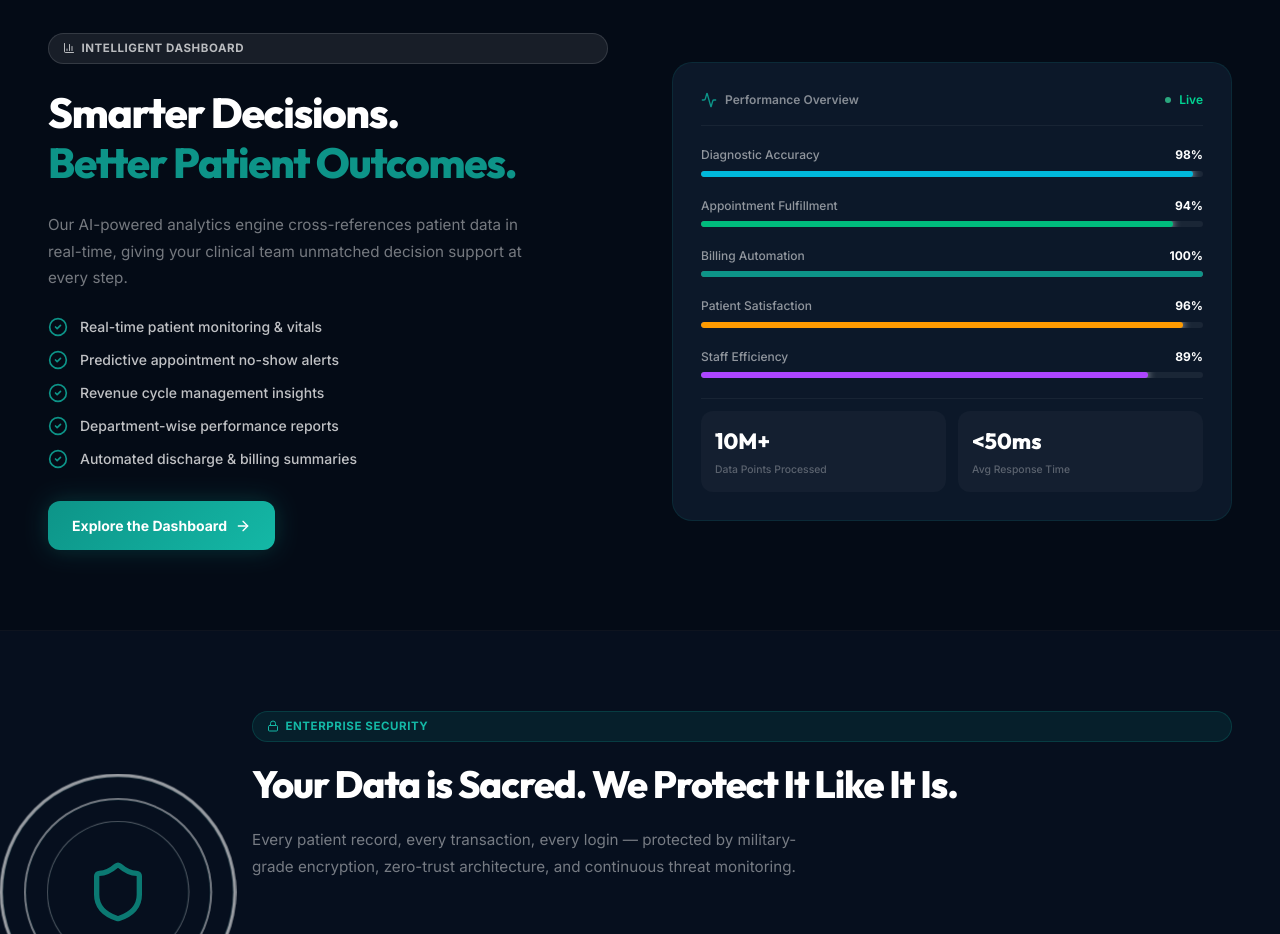
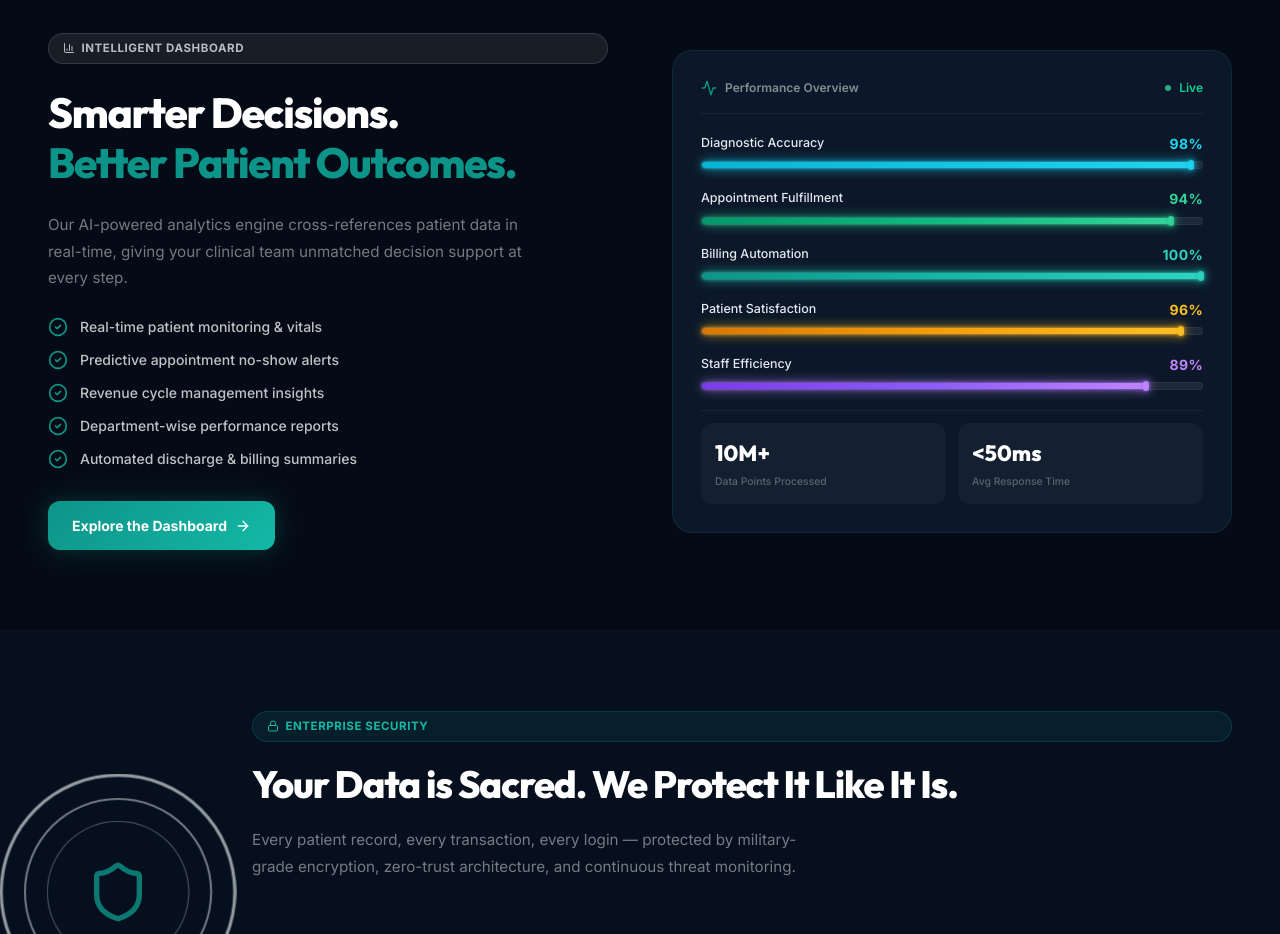
Before and after one commit to ksingla1885/OrvantaHealth, a React (Vite) app in the folder frontend/: page / in a window 1280 px wide. Shown: the part 2360-3294 px from the top of the page. Built offline with nearby package versions, Linux system fonts and the light colour scheme; the HTML template or start-up script is replaced by a standard one.

Commit message:
Add color gradient to Performance overview

```diff
--- a/frontend/src/index.css
+++ b/frontend/src/index.css
@@ -1045,19 +1045,31 @@ input[type="number"] {
   background: #34d399; border-radius: 50%;
   animation: pulse 2s infinite; margin-left: auto;
 }
-.showcase-bar-item { display: flex; flex-direction: column; gap: 0.4rem; }
+.showcase-bar-item { display: flex; flex-direction: column; gap: 0.45rem; }
 .showcase-bar-label {
   display: flex; justify-content: space-between;
-  font-size: 0.75rem; color: rgba(255,255,255,0.55); font-weight: 500;
+  font-size: 0.78rem; color: rgba(255,255,255,0.7); font-weight: 600;
 }
 .showcase-bar-track {
-  height: 6px; background: rgba(255,255,255,0.06);
-  border-radius: 100px; overflow: hidden;
+  height: 8px; background: rgba(255, 255, 255, 0.07);
+  border: 1px solid rgba(255, 255, 255, 0.05);
+  border-radius: 100px; overflow: visible;
+  position: relative;
 }
 .showcase-bar-fill {
   height: 100%; border-radius: 100px;
-  transition: width 1s ease;
-  box-shadow: 0 0 8px currentColor;
+  transition: width 1.2s cubic-bezier(0.4, 0, 0.2, 1);
+  position: relative;
+}
+.showcase-bar-head {
+  position: absolute;
+  right: -2px;
+  top: 50%;
+  transform: translateY(-50%);
+  width: 6px;
+  height: 10px;
+  border-radius: 100px;
+  opacity: 0.95;
 }
 .showcase-panel-stats {
   display: grid; grid-template-columns: 1fr 1fr;
--- a/frontend/src/pages/Landing.jsx
+++ b/frontend/src/pages/Landing.jsx
@@ -247,12 +247,16 @@ const Landing = () => {
 
                 // Animate bars on scroll
                 showcaseRef.current.querySelectorAll('.showcase-bar-fill').forEach((bar) => {
-                    const w = bar.style.width;
-                    bar.style.width = '0%';
-                    gsap.to(bar, {
-                        width: w, duration: 1.4, ease: 'power3.out',
-                        scrollTrigger: { trigger: bar, start: 'top 90%' }
-                    });
+                    const targetVal = bar.getAttribute('data-val') || '100';
+                    gsap.fromTo(bar,
+                        { width: '0%' },
+                        {
+                            width: `${targetVal}%`,
+                            duration: 1.2,
+                            ease: 'power3.out',
+                            scrollTrigger: { trigger: bar, start: 'top 95%', once: true }
+                        }
+                    );
                 });
             }
 
@@ -597,19 +601,29 @@ const Landing = () => {
                                 <span className="text-xs text-emerald-400">Live</span>
                             </div>
                             {[
-                                { label: 'Diagnostic Accuracy', val: 98, color: 'bg-cyan-500' },
-                                { label: 'Appointment Fulfillment', val: 94, color: 'bg-emerald-500' },
-                                { label: 'Billing Automation', val: 100, color: 'bg-brand-teal' },
-                                { label: 'Patient Satisfaction', val: 96, color: 'bg-amber-500' },
-                                { label: 'Staff Efficiency', val: 89, color: 'bg-purple-500' },
+                                { label: 'Diagnostic Accuracy', val: 98, gradient: 'linear-gradient(90deg, #06b6d4, #22d3ee)', shadow: '0 0 12px rgba(34, 211, 238, 0.8), 0 0 4px rgba(6, 182, 212, 0.9)', textColor: '#22d3ee' },
+                                { label: 'Appointment Fulfillment', val: 94, gradient: 'linear-gradient(90deg, #059669, #10b981, #34d399)', shadow: '0 0 12px rgba(52, 211, 153, 0.8), 0 0 4px rgba(16, 185, 129, 0.9)', textColor: '#34d399' },
+                                { label: 'Billing Automation', val: 100, gradient: 'linear-gradient(90deg, #0d9488, #14b8a6, #2dd4bf)', shadow: '0 0 12px rgba(45, 212, 191, 0.8), 0 0 4px rgba(20, 184, 166, 0.9)', textColor: '#2dd4bf' },
+                                { label: 'Patient Satisfaction', val: 96, gradient: 'linear-gradient(90deg, #d97706, #f59e0b, #fbbf24)', shadow: '0 0 12px rgba(251, 191, 36, 0.8), 0 0 4px rgba(245, 158, 11, 0.9)', textColor: '#fbbf24' },
+                                { label: 'Staff Efficiency', val: 89, gradient: 'linear-gradient(90deg, #7c3aed, #8b5cf6, #c084fc)', shadow: '0 0 12px rgba(192, 132, 252, 0.8), 0 0 4px rgba(139, 92, 246, 0.9)', textColor: '#c084fc' },
                             ].map((s, i) => (
                                 <div key={i} className="showcase-bar-item">
                                     <div className="showcase-bar-label">
-                                        <span>{s.label}</span>
-                                        <span className="text-white font-bold">{s.val}%</span>
+                                        <span className="text-slate-200 font-medium">{s.label}</span>
+                                        <span className="font-bold text-sm tracking-wide" style={{ color: s.textColor }}>{s.val}%</span>
                                     </div>
                                     <div className="showcase-bar-track">
-                                        <div className={`showcase-bar-fill ${s.color}`} style={{ width: `${s.val}%` }} />
+                                        <div
+                                            className="showcase-bar-fill"
+                                            data-val={s.val}
+                                            style={{
+                                                width: `${s.val}%`,
+                                                background: s.gradient,
+                                                boxShadow: s.shadow
+                                            }}
+                                        >
+                                            <div className="showcase-bar-head" style={{ background: s.textColor, boxShadow: s.shadow }} />
+                                        </div>
                                     </div>
                                 </div>
                             ))}
```
